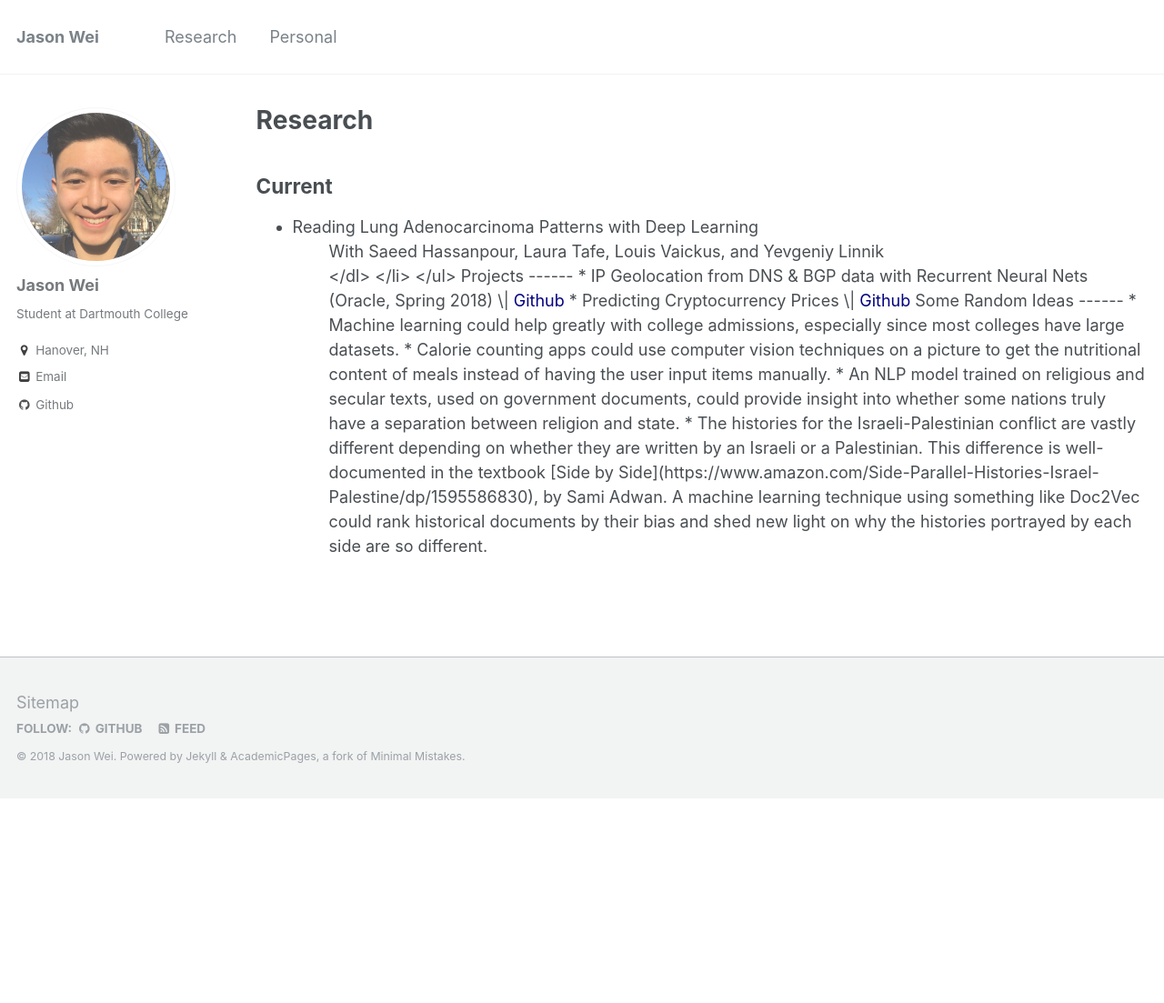
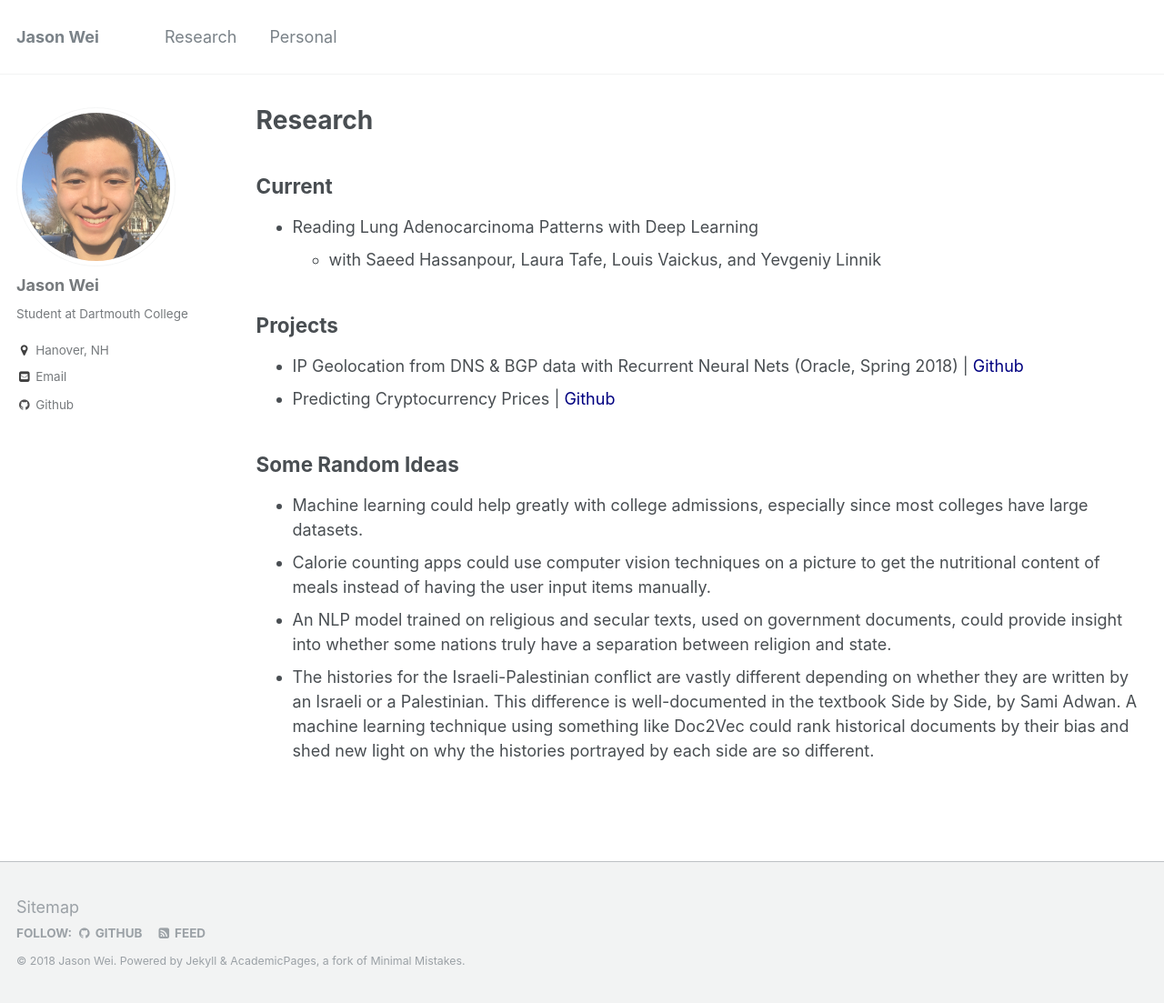
Before and after one commit to jasonwei20/jasonwei20.github.io, a Jekyll site: the page built from _pages/research.md, in a window 1280 px wide and 1103 px high. Shown: the whole window at 91% size. Built offline with Jekyll 4.4.1, drawn with Linux system fonts in a browser that asks for light colours.

Commit message:
hopefully it works now

```diff
--- a/_pages/research.md
+++ b/_pages/research.md
@@ -11,14 +11,8 @@ redirect_from:
 
 Current
 ------
-<ul>
-  <li>
-  	<dl>
-  		<dt>Reading Lung Adenocarcinoma Patterns with Deep Learning</dt>
-  		<dd>With Saeed Hassanpour, Laura Tafe, Louis Vaickus, and Yevgeniy Linnik<dd>
-	</dl>
-  </li>
-</ul>
+* Reading Lung Adenocarcinoma Patterns with Deep Learning
+    * with Saeed Hassanpour, Laura Tafe, Louis Vaickus, and Yevgeniy Linnik
 
 
 Projects
```
